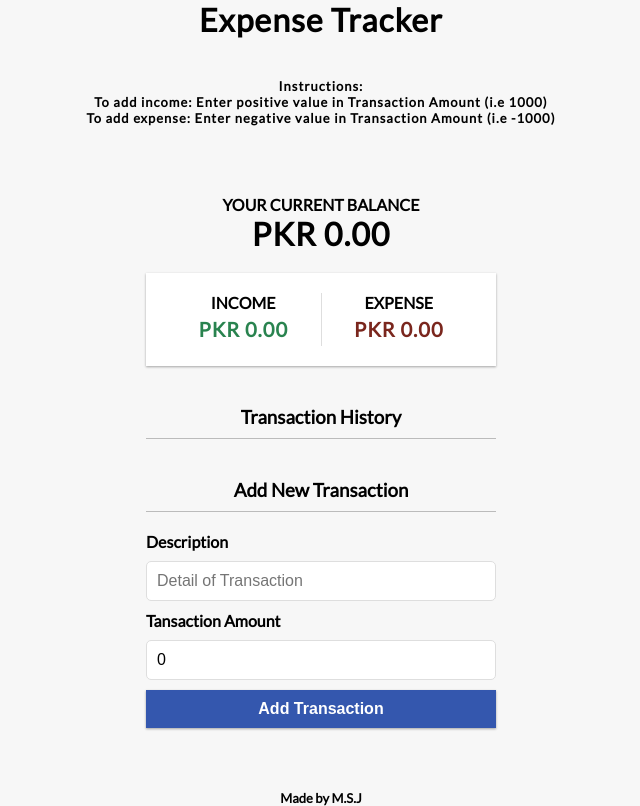
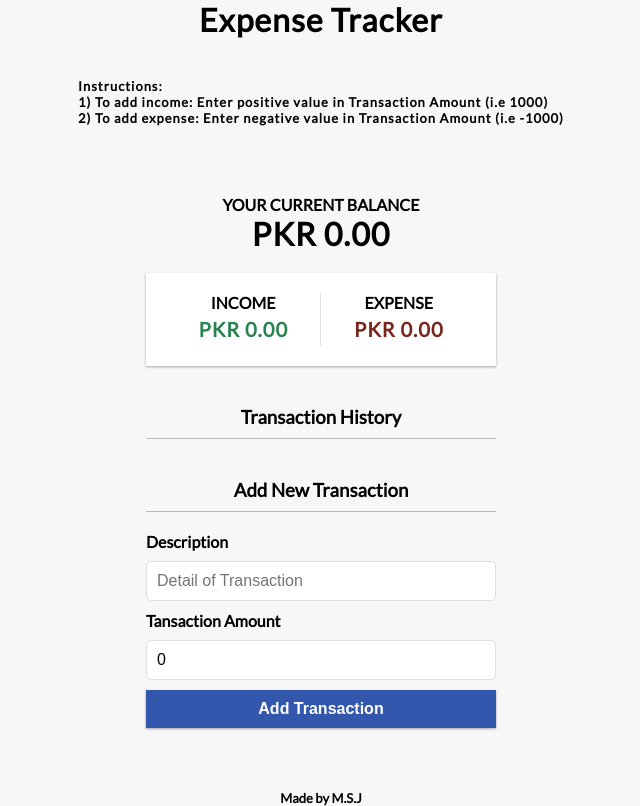
Before and after one commit to SulemanJaved/expense-tracker-app, a React (Create React App) app: page / in a window 1280 px wide. Shown: the whole page, without its empty margins (319-959 px from the left). Built offline with nearby package versions, Linux system fonts and the light colour scheme.

Commit message:
Updated Text alignment setting

```diff
--- a/src/App.css
+++ b/src/App.css
@@ -50,6 +50,12 @@ h4 {
 }
 
 h5 {
+  font-size: small;
+  margin: 0;
+  text-align: left;
+}
+
+h6 {
   font-size: small;
   margin: 0;
   text-align: center;
--- a/src/components/Footer.js
+++ b/src/components/Footer.js
@@ -2,10 +2,10 @@
 
  export const Footer = () => {
      return (
-         <h5>
+         <h6>
              <br/>
              <br/>
-             <h5>Made by M.S.J</h5>
-         </h5>
+             Made by M.S.J
+         </h6>
      )
 }
--- a/src/components/Header.js
+++ b/src/components/Header.js
@@ -7,8 +7,8 @@
             <br/>
             <br/>
             <h5>Instructions:</h5>
-            <h5>To add income: Enter positive value in Transaction Amount (i.e 1000)</h5>
-            <h5>To add expense: Enter negative value in Transaction Amount (i.e -1000)</h5>
+            <h5>1)  To add income: Enter positive value in Transaction Amount (i.e 1000)</h5>
+            <h5>2)  To add expense: Enter negative value in Transaction Amount (i.e -1000)</h5>
             <br/>
          </h1>
      )
```
